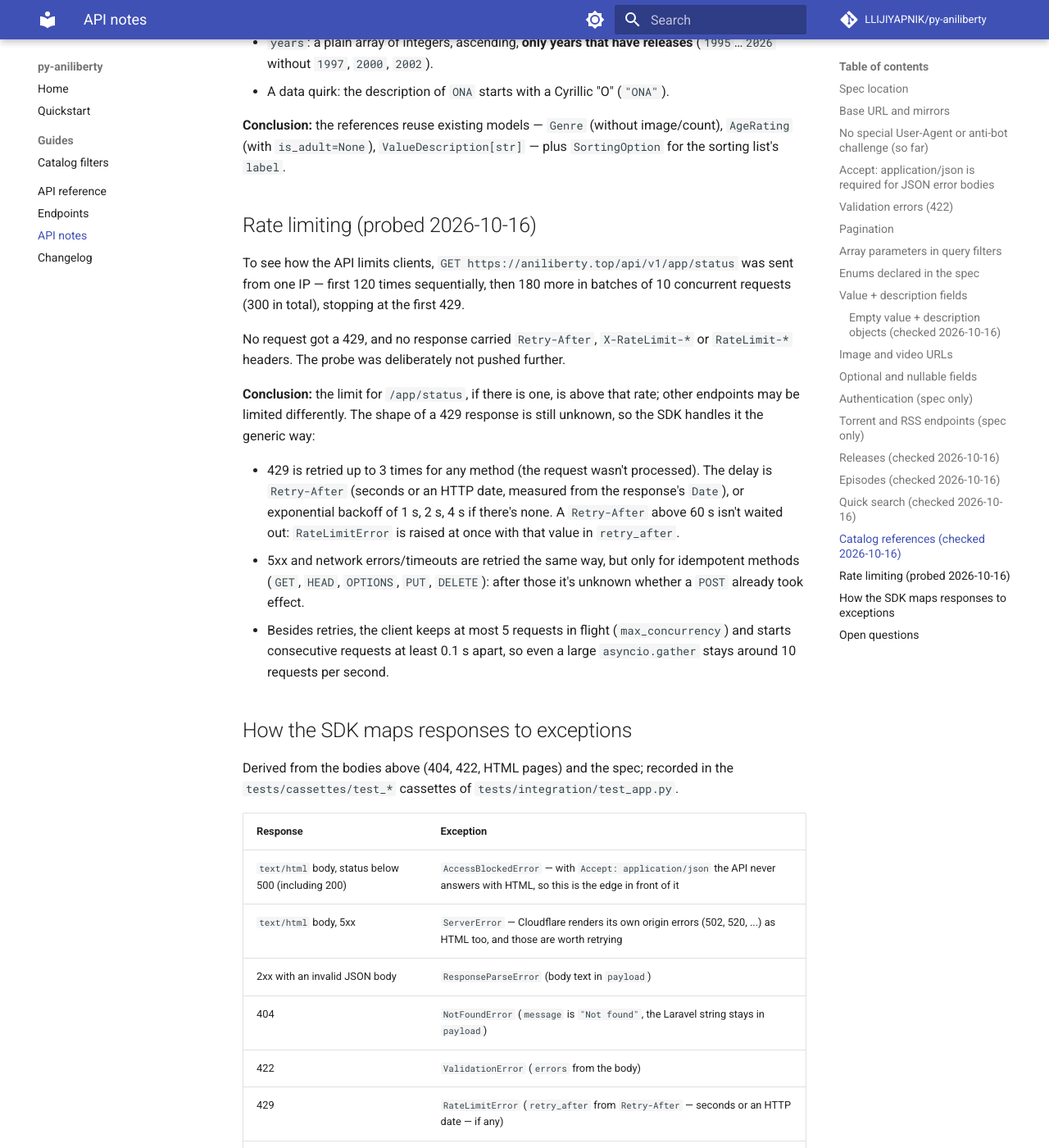
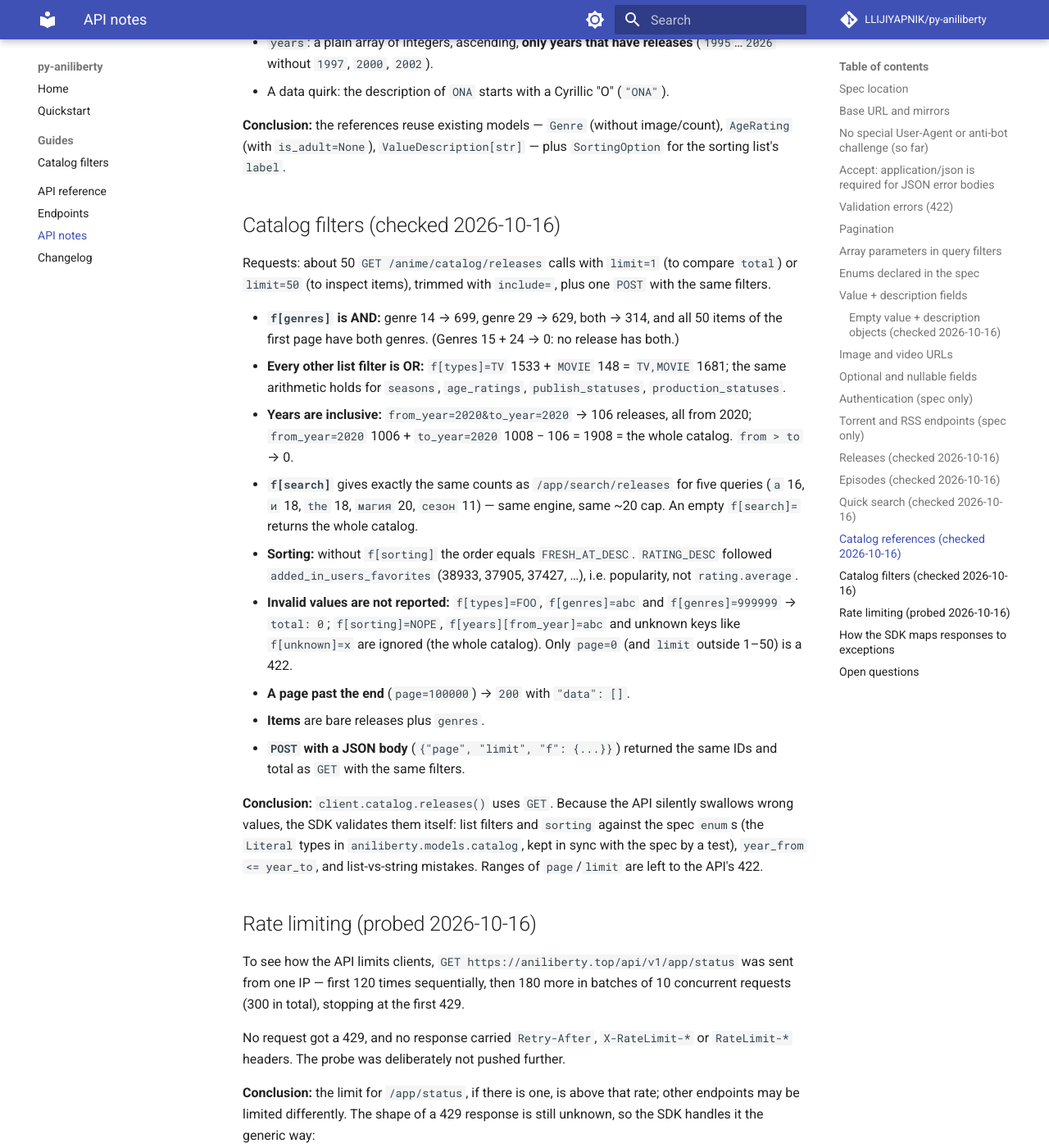
Before and after one commit to LLIJIYAPNIK/py-aniliberty, an MkDocs documentation site: the page built from docs/api-notes.md, in a window 1280 px wide and 1400 px high, scrolled down 9321 px. Shown: the whole window at 82% size. Built offline with MkDocs 1.6.1 and Material for MkDocs 9.7.7, drawn with Linux system fonts in a browser that asks for light colours; comment, search, counter and statistics services are not loaded.

Commit message:
docs: document catalog filter findings, mark roadmap step 2.2 as done
Co-Authored-By: Claude Opus 5.5 <noreply@anthropic.com>

```diff
--- a/docs/api-notes.md
+++ b/docs/api-notes.md
@@ -358,6 +358,38 @@ All eight match the spec exactly, with no `null`s:
 `AgeRating` (with `is_adult=None`), `ValueDescription[str]` — plus `SortingOption` for the
 sorting list's `label`.
 
+## Catalog filters (checked 2026-10-16)
+
+Requests: about 50 `GET /anime/catalog/releases` calls with `limit=1` (to compare `total`) or
+`limit=50` (to inspect items), trimmed with `include=`, plus one `POST` with the same filters.
+
+- **`f[genres]` is AND:** genre 14 → 699, genre 29 → 629, both → 314, and all 50 items of the
+  first page have both genres. (Genres 15 + 24 → 0: no release has both.)
+- **Every other list filter is OR:** `f[types]=TV` 1533 + `MOVIE` 148 = `TV,MOVIE` 1681; the
+  same arithmetic holds for `seasons`, `age_ratings`, `publish_statuses`,
+  `production_statuses`.
+- **Years are inclusive:** `from_year=2020&to_year=2020` → 106 releases, all from 2020;
+  `from_year=2020` 1006 + `to_year=2020` 1008 − 106 = 1908 = the whole catalog. `from > to` → 0.
+- **`f[search]`** gives exactly the same counts as `/app/search/releases` for five queries
+  (`а` 16, `и` 18, `the` 18, `магия` 20, `сезон` 11) — same engine, same ~20 cap. An empty
+  `f[search]=` returns the whole catalog.
+- **Sorting:** without `f[sorting]` the order equals `FRESH_AT_DESC`. `RATING_DESC` followed
+  `added_in_users_favorites` (38933, 37905, 37427, …), i.e. popularity, not `rating.average`.
+- **Invalid values are not reported:** `f[types]=FOO`, `f[genres]=abc` and `f[genres]=999999`
+  → `total: 0`; `f[sorting]=NOPE`, `f[years][from_year]=abc` and unknown keys like
+  `f[unknown]=x` are ignored (the whole catalog). Only `page=0` (and `limit` outside 1–50) is a
+  422.
+- **A page past the end** (`page=100000`) → `200` with `"data": []`.
+- **Items** are bare releases plus `genres`.
+- **`POST` with a JSON body** (`{"page", "limit", "f": {...}}`) returned the same IDs and total
+  as `GET` with the same filters.
+
+**Conclusion:** `client.catalog.releases()` uses `GET`. Because the API silently swallows wrong
+values, the SDK validates them itself: list filters and `sorting` against the spec `enum`s (the
+`Literal` types in `aniliberty.models.catalog`, kept in sync with the spec by a test),
+`year_from <= year_to`, and list-vs-string mistakes. Ranges of `page`/`limit` are left to the
+API's 422.
+
 ## Rate limiting (probed 2026-10-16)
 
 To see how the API limits clients, `GET https://aniliberty.top/api/v1/app/status` was sent
```
Also changed, not shown: CLAUDE.md (+4 -0 lines), ROADMAP.md (+1 -1 lines), docs/endpoints.md (+2 -2 lines).
